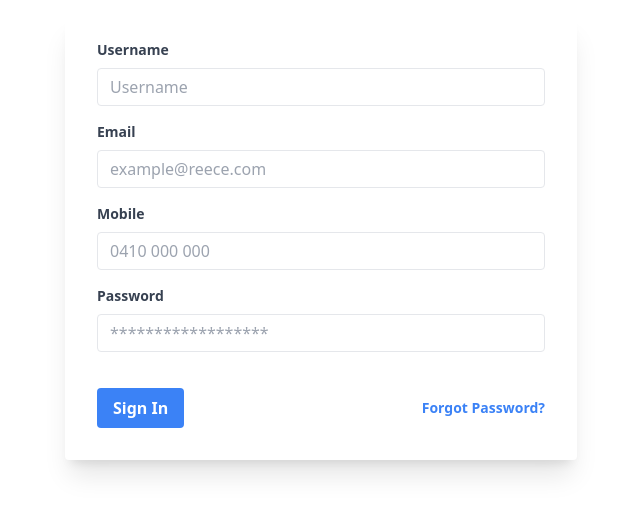
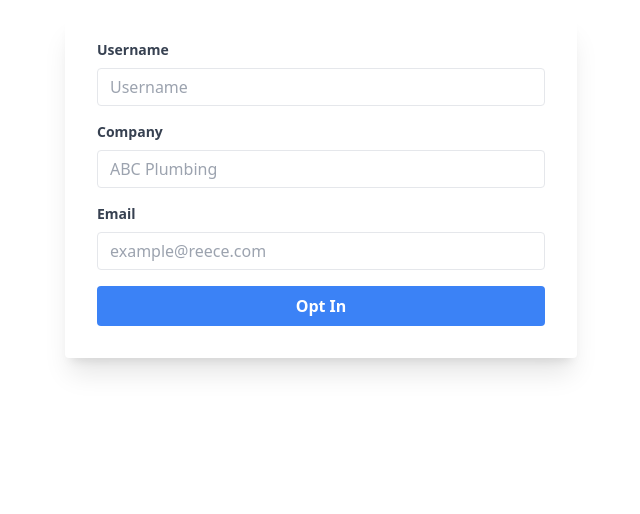
Before and after one commit to AlexZenin/hack-the-max, a Next.js app: page / in a window 1280 px wide. Shown: the top 514 px of the page, without its empty margins (319-959 px from the left). Built offline with nearby package versions, Linux system fonts and the light colour scheme.

Commit message:
feat: update form fields

```diff
--- a/src/pages/index.tsx
+++ b/src/pages/index.tsx
@@ -52,6 +52,21 @@
         <div className="mb-4">
           <label
             className="block text-gray-700 text-sm font-bold mb-2"
+            id="company"
+            htmlFor="company"
+          >
+            Company
+          </label>
+          <input
+            className="appearance-none border rounded w-full py-2 px-3 text-gray-700 leading-tight focus:outline-none focus:shadow-outline"
+            id="company"
+            type="text"
+            placeholder="ABC Plumbing"
+          />
+        </div>
+        <div className="mb-4">
+          <label
+            className="block text-gray-700 text-sm font-bold mb-2"
             id="email"
             htmlFor="email"
           >
@@ -64,50 +79,13 @@
             placeholder="example@reece.com"
           />
         </div>
-        <div className="mb-4">
-          <label
-            className="block text-gray-700 text-sm font-bold mb-2"
-            id="mobile"
-            htmlFor="mobile"
-          >
-            Mobile
-          </label>
-          <input
-            className="appearance-none border rounded w-full py-2 px-3 text-gray-700 leading-tight focus:outline-none focus:shadow-outline"
-            id="mobile"
-            type="number"
-            placeholder="0410 000 000"
-          />
-        </div>
-        <div className="mb-6">
-          <label
-            className="block text-gray-700 text-sm font-bold mb-2"
-            id="password"
-            htmlFor="password"
-          >
-            Password
-          </label>
-          <input
-            className="appearance-none border rounded w-full py-2 px-3 text-gray-700 mb-3 leading-tight focus:outline-none focus:shadow-outline"
-            id="password"
-            type="password"
-            placeholder="******************"
-          />
-          {/* <p className="text-xs italic">Please choose a password.</p> */}
-        </div>
         <div className="flex items-center justify-between">
           <button
-            className="bg-blue-500 hover:bg-blue-700 text-white font-bold py-2 px-4 rounded focus:outline-none focus:shadow-outline"
+            className="bg-blue-500 hover:bg-blue-700 text-white font-bold py-2 px-4 rounded focus:outline-none focus:shadow-outline w-full"
             type="submit"
           >
-            Sign In
+            Opt In
           </button>
-          <a
-            className="inline-block align-baseline font-bold text-sm text-blue-500 hover:text-blue-800"
-            href="#"
-          >
-            Forgot Password?
-          </a>
         </div>
       </form>
     </div>
```
